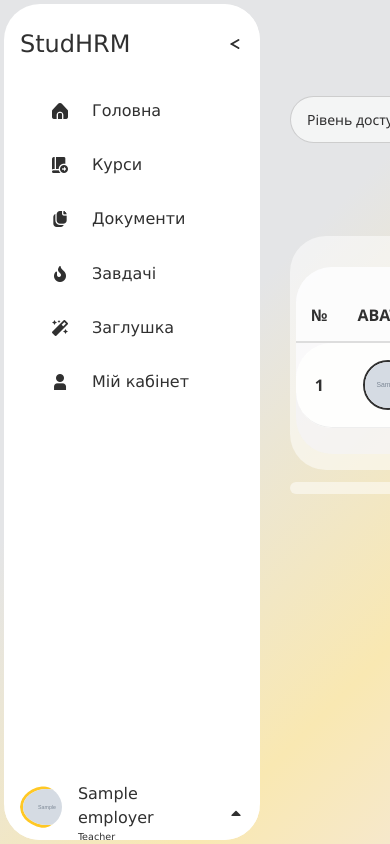
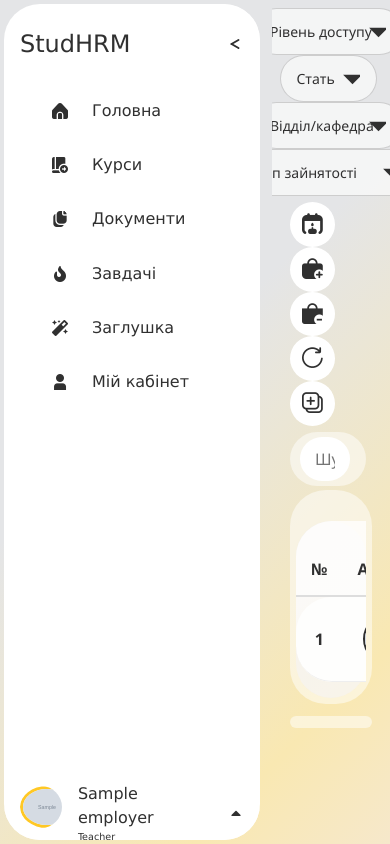
Before and after one commit to ActaniumTime/HRM-system-for-educational-institution, a PHP site: page /app/views/EmpManagmentPanel/EmpManagTable.php in a window 390 px wide. Run offline with PHP 8.4, Linux system fonts and the light colour scheme; the visitor is signed in with stand-in values (Sample User, id 1); tables that the repository leaves empty or names only in its code hold one stand-in row (values such as "Sample post"); grey boxes marked "Sample" are stand-in pictures; data that the repository does not hold is empty; some libraries are stand-ins or nearby versions.

Commit message:
Build 0.0.16/4. Styles for mobile, tops and small screens has been added. Stable.

```diff
--- a/app/views/EmpManagmentPanel/EmpManagTable.php
+++ b/app/views/EmpManagmentPanel/EmpManagTable.php
@@ -49,20 +49,20 @@
     <div class="content-wrapper">
         <div class="layout-container">
 
-            <div class="temp-line tools" style="grid-template-columns:  1fr auto 1fr; margin-top: -10px; margin-bottom: -14px;">
-                    <div class="tool-bar-element" >
+            <div class="temp-line" style="grid-template-columns: 1fr 1fr auto; margin-top: -10px; margin-bottom: -14px;">
+                    <div class="tool-bar-element filters-1" >
                         <?php
                             require_once __DIR__ . "/../partials/EmpManagPartial/FiltersMenu1.php";
                         ?>
                     </div>
 
-                    <div class="tool-bar-element">
+                    <div  class="tool-bar-element filters-2">
                         <?php
                             require_once __DIR__ . "/../partials/EmpManagPartial/FiltersMenu2.php";
                         ?>
                     </div>
 
-                    <div class="tool-bar-element">
+                    <div class="tool-bar-element search-container-u">
                         <?php
                             require_once __DIR__ . "/../partials/EmpManagPartial/searchBar.php";
                         ?>
--- a/app/views/EmpManagmentPanel/style.css
+++ b/app/views/EmpManagmentPanel/style.css
@@ -178,14 +178,13 @@ button:hover {
 
 /* Стили для поиска */
 .search-container {
-    flex-direction: row;
-    max-width: 400px;
-    margin: 10px auto;
     display: flex;
     align-items: center;
     background-color: rgba(255, 255, 255, 0.5);
-    /* padding: 10px; */
     border-radius: 36px;
+    max-width: 400px; /* Изначальная ширина */
+    width: 100%;
+    padding: 5px 10px;
 }
 
 .search-input {
@@ -195,6 +194,7 @@ button:hover {
     color: #303030;
     padding: 5px;
     outline: none;
+    min-width: 50px;
 }
 
 .search-icon {
@@ -271,6 +271,9 @@ p {
     gap: 6px;
     padding: 6px;
     background: transparent;
+    margin-top: -10px;
+    margin-bottom: -14px;
+    align-items: center;
 }
 
 .tile {
@@ -338,29 +341,67 @@ p {
 }
 
 /* Адаптивность */
-@media (max-width: 1024px) {
-    .temp-line {
-        grid-template-columns: repeat(2, 1fr); /* 2 столбца на средних экранах */
-    }
+@media (max-width: 1198px) {
 
     .summary {
         grid-column: span 2; /* Растянуть summary на 2 столбца */
     }
+
+    .temp-line {
+        grid-template-columns: 1fr 1fr; /* Две колонки */
+        grid-template-rows: auto auto; /* Две строки */
+    }
+
+    .tool-bar-element:nth-child(1) { /* FiltersMenu1 */
+        display: flex;
+        flex-direction: column;
+        grid-column: span 1; /* Занимает половину ширины */
+    }
+
+    .tool-bar-element:nth-child(3) { /* searchBar */
+        grid-column: span 1; /* Растягивается на всю ширину */
+    }
+
+    .tool-bar-element:nth-child(2) { /* FiltersMenu2 */
+        grid-column: span 1; /* Переносится под searchBar */
+    }
 }
 
 @media (max-width: 768px) {
-    .temp-line {
-        grid-template-columns: 1fr; /* 1 столбец на маленьких экранах */
+    .search-container {
+        max-width: 100%; /* Растягиваем на всю ширину */
     }
 
-    .summary {
-        grid-column: span 1; /* Растянуть summary на 1 столбец */
-        flex-direction: column;
+    .search-input {
+        font-size: 0.9rem; /* Уменьшаем текст */
+        padding: 3px;
     }
 
-    .summary div {
-        margin-bottom: 10px;
+    .search-icon {
+        font-size: 1rem; /* Уменьшаем иконку */
     }
+
+
+
+    .temp-line {
+        grid-template-columns: 1fr 1fr; /* Две колонки */
+        grid-template-rows: auto auto; /* Две строки */
+    }
+
+    .tool-bar-element:nth-child(1) { /* FiltersMenu1 */
+        display: flex;
+        flex-direction: column;
+        grid-column: span 2; /* Занимает половину ширины */
+    }
+
+    .tool-bar-element:nth-child(3) { /* searchBar */
+        grid-column: span 2; /* Растягивается на всю ширину */
+    }
+
+    .tool-bar-element:nth-child(2) { /* FiltersMenu2 */
+        grid-column: span 2; /* Переносится под searchBar */
+    }
+
 }
 
 
@@ -412,3 +453,8 @@ p {
     background: var(--hover-highlight);
     color: var(--navbar-dark-primary);
 }
+
+.tool-bar-element:last-child {
+    display: flex;
+    justify-content: flex-end; /* Прижимает содержимое к правому краю */
+}
```
